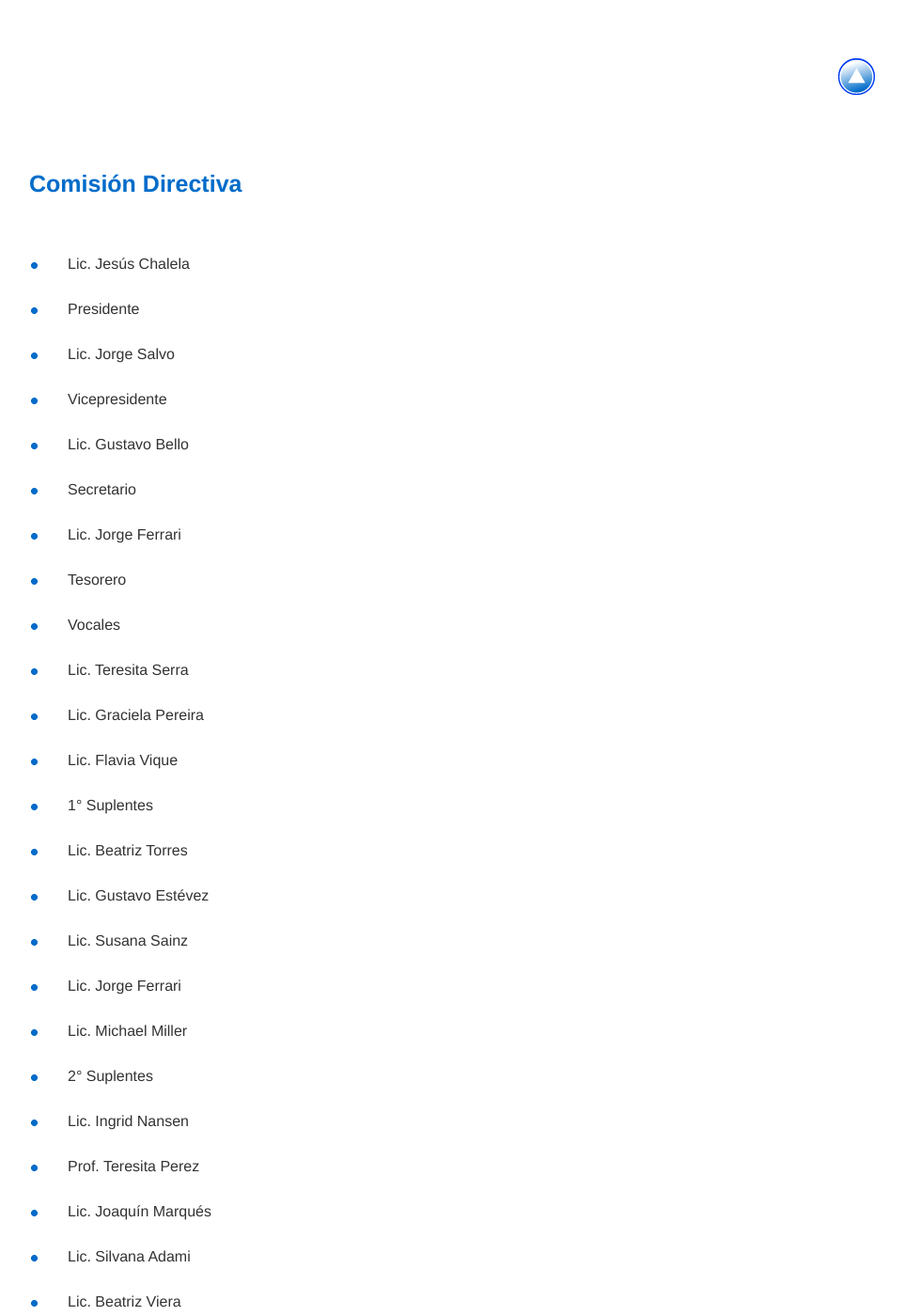
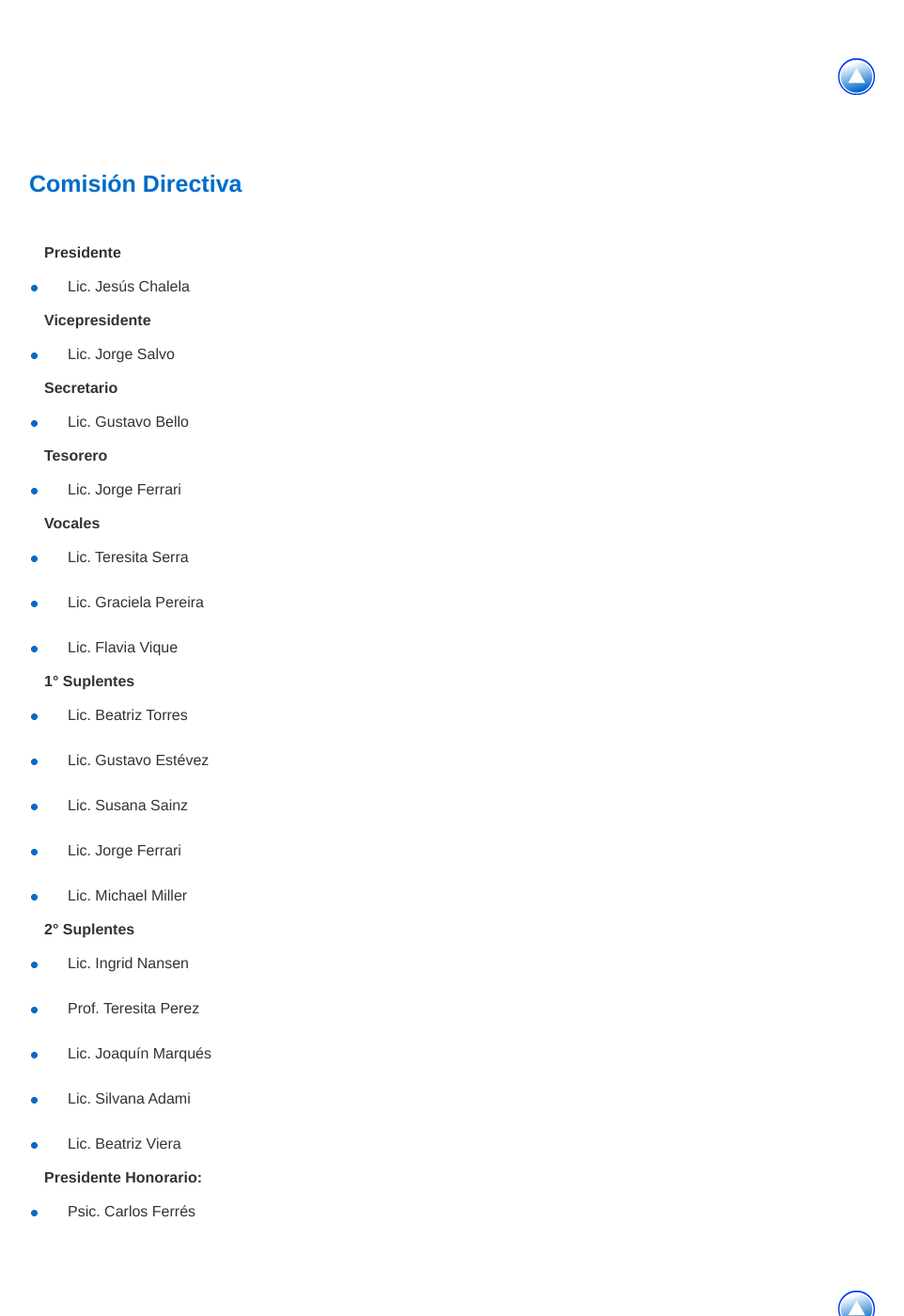
Before and after one commit to ignaciolopezjuani/supde, a Jekyll site: the page built from about.html, in a window 1280 px wide and 1400 px high, scrolled down 10122 px. Shown: the whole window at 94% size, without its empty margins (249-1211 px from the left). Built offline with Jekyll 4.4.1, drawn with Linux system fonts in a browser that asks for light colours; nearby versions of some CDN libraries; some web fonts are replaced; Markdown is read by kramdown in place of the engine named in the settings; some of the changed text lies outside the part shown.

Commit message:
modify comision directiva ul

```diff
--- a/about.html
+++ b/about.html
@@ -226,31 +226,34 @@ title: Institucional
   <section>
       <a name="comision" id="comision" class="sub-title"><h2>Comisión Directiva</h2></a>
       <ul class="list-bullets">
+        <h4>Presidente</h4>
         <li><p>Lic. Jesús   Chalela </p></li>
-        <li><p>Presidente</p></li>
+        <h4>Vicepresidente</h4>
         <li><p>Lic. Jorge Salvo</p></li>
-        <li><p>Vicepresidente</p></li>
+        <h4>Secretario</h4>
         <li><p>Lic. Gustavo Bello</p></li>
-        <li><p>Secretario</p></li>
+        <h4>Tesorero</h4>
         <li><p>Lic. Jorge Ferrari</p></li>
-        <li><p>Tesorero</p></li>
-        <li><p>Vocales</p></li>
+
+
+        <h4>Vocales</h4>
         <li><p>Lic. Teresita Serra</p></li>
         <li><p>Lic. Graciela Pereira</p></li>
         <li><p>Lic. Flavia Vique</p></li>
-        <li><p>1° Suplentes</p></li>
+        <h4>1° Suplentes</h4>
         <li><p>Lic. Beatriz Torres</p></li>
         <li><p>Lic. Gustavo Estévez</p></li>
         <li><p>Lic. Susana Sainz</p></li>
         <li><p>Lic. Jorge Ferrari</p></li>
         <li><p>Lic. Michael Miller</p></li>
-        <li><p>2° Suplentes</p></li>
+        <h4>2° Suplentes</h4>
         <li><p>Lic. Ingrid Nansen</p></li>
         <li><p>Prof. Teresita Perez</p></li>
         <li><p>Lic. Joaquín Marqués</p></li>
         <li><p>Lic. Silvana Adami</p></li>
         <li><p>Lic. Beatriz Viera</p></li>
-        <li><p>Presidente Honorario: Psic. Carlos Ferrés</p></li>
+        <h4>Presidente Honorario:</h4>
+        <li><p> Psic. Carlos Ferrés</p></li>
       </ul>
   </section>
     <a class="up-btn" href="/about.html#main"><img src="/media/images/up-btn.jpg"></a>
```
